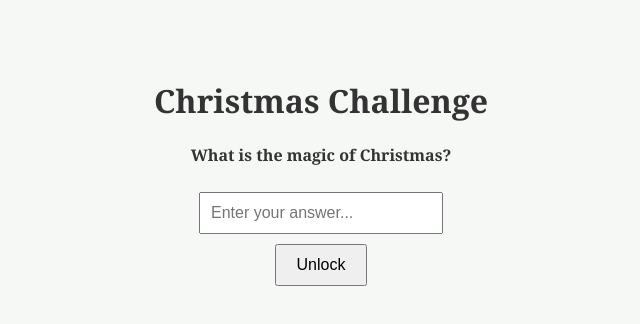
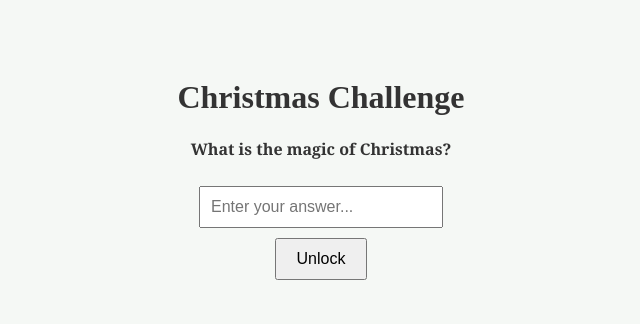
Before and after one commit to wrracadia/savewhoville, a plain HTML site: page index.html in a window 1280 px wide. Shown: the whole page, without its empty margins (319-959 px from the left). Drawn offline with Linux system fonts and the light colour scheme.

Commit message:
Update font css

```diff
--- a/index.html
+++ b/index.html
@@ -5,12 +5,21 @@
 <meta name="viewport" content="width=device-width, initial-scale=1.0">
 <title>Christmas Secret</title>
 <style>
+
+    @font-face {
+        font-family:'Grinchmas';
+        src:url(Grinchmas-z86B0.ttf') format('truetype');
+    }
     body {
         font-family: Georgia, serif;
         text-align: center;
         background: #f5f8f5;
         color: #333;
         padding: 50px 20px;
+    }
+
+    h1 {
+        font-family:'Grinchmas', serif;
     }
 
     .container {
```
